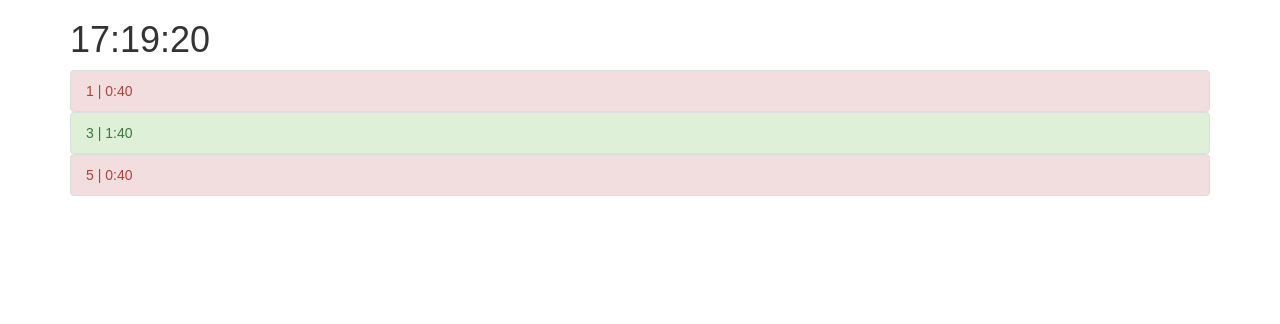
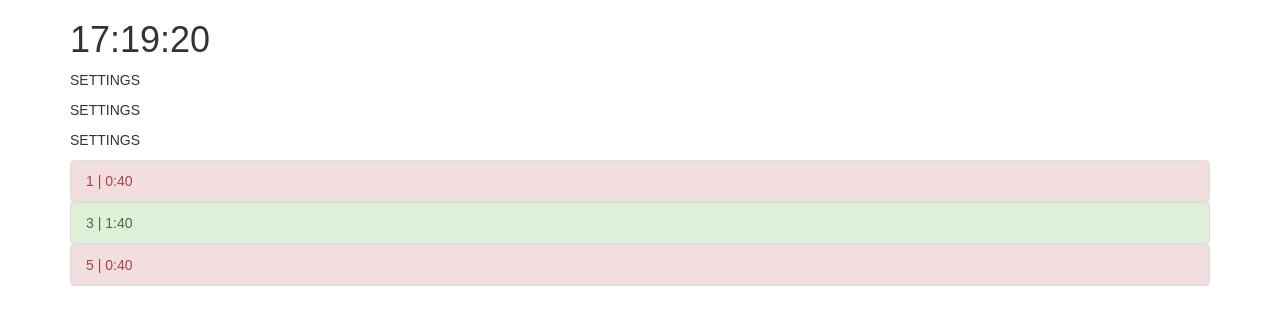
Before and after one commit to zrayyes/Candle-Timer-2, a React (Create React App) app: page / in a window 1280 px wide. Shown: the top 324 px of the page. Built offline with nearby package versions, Linux system fonts and the light colour scheme.

Commit message:
Added settings component

```diff
--- a/src/components/App.js
+++ b/src/components/App.js
@@ -4,6 +4,7 @@ import {connect} from "react-redux";
 import C from "../constants";
 
 import TimerList from "./TimerList";
+import Settings from "./Settings";
 
 
 class App extends Component {
@@ -11,6 +12,7 @@ class App extends Component {
     return (
       <div className="container">
         <h1>{this.props.est}</h1>
+        <Settings/>
         <TimerList />
       </div>
     );
--- /dev/null
+++ b/src/components/Settings.js
@@ -0,0 +1,16 @@
+import React, { Component } from 'react';
+import C from "../constants";
+import {connect} from "react-redux";
+
+
+export default class Settings extends Component {
+    render(){
+        return (
+            <div id="settings">
+                <p>SETTINGS</p>
+                <p>SETTINGS</p>
+                <p>SETTINGS</p>
+            </div>
+        );
+    }
+}
```
